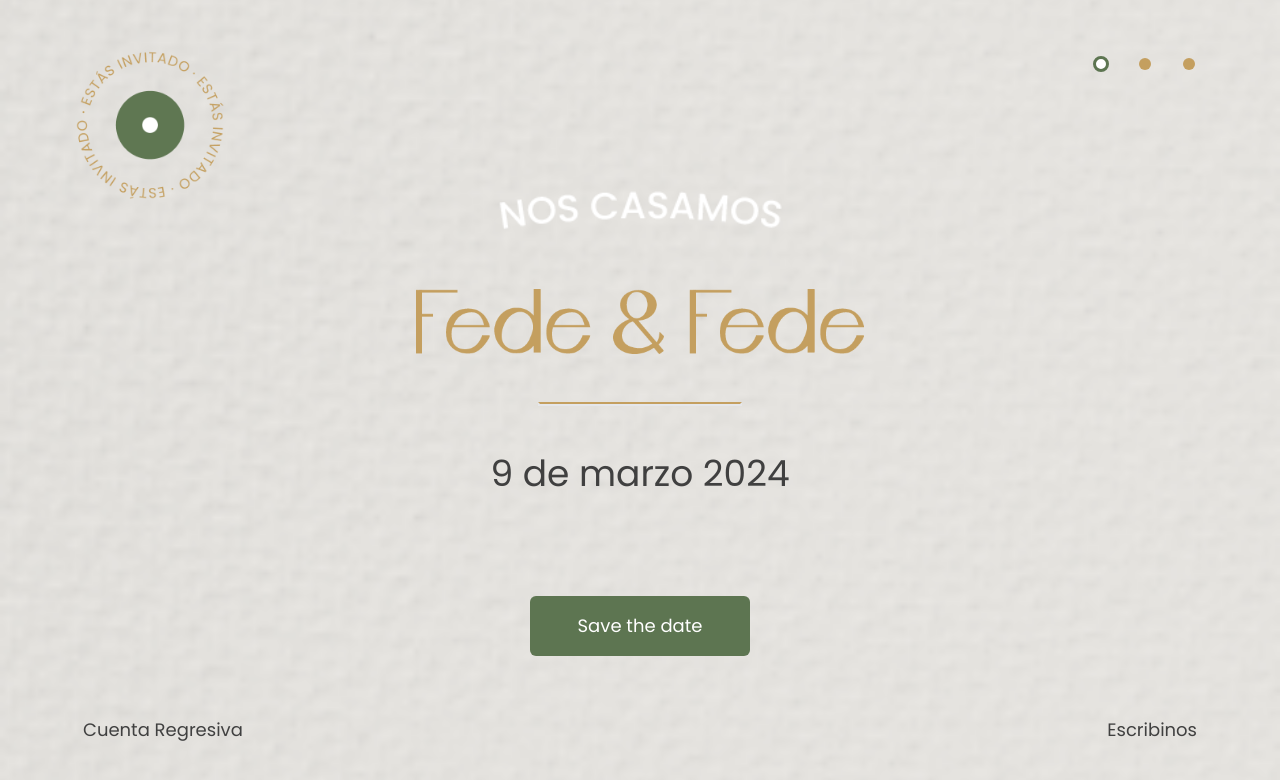
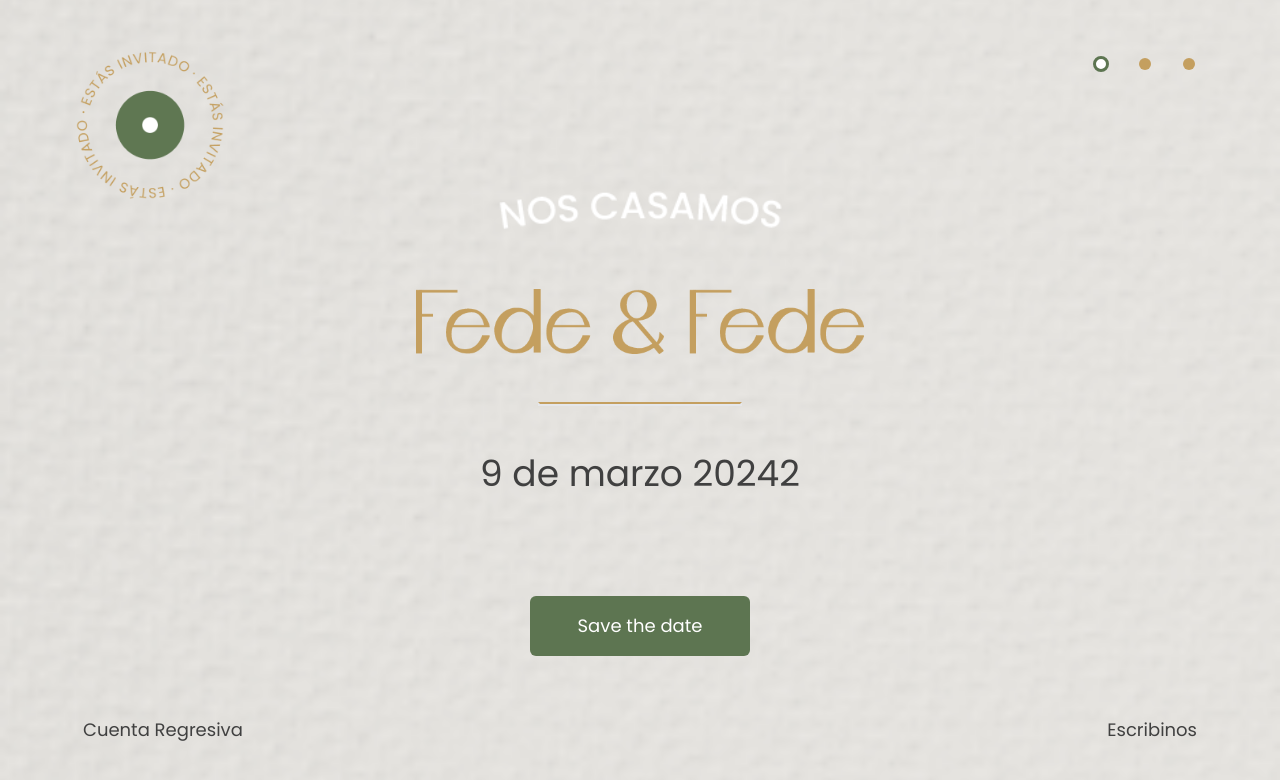
Before and after one commit to FedeCasper/wedding-save-date, a plain HTML site: page index.html in a window 1280 px wide. Drawn offline with nearby package versions, Linux system fonts and the light colour scheme; a web font is replaced by a local one.

Commit message:
background

```diff
--- a/index.html
+++ b/index.html
@@ -59,7 +59,7 @@
                <h3 class="text-center text-white text-[22px] mt-2
                   sm:text-[#404040]
                   lg:text-4xl lg:mt-10">
-                  9 de marzo 2024
+                  9 de marzo 20242
                </h3>
             </div>
          </article>
```
